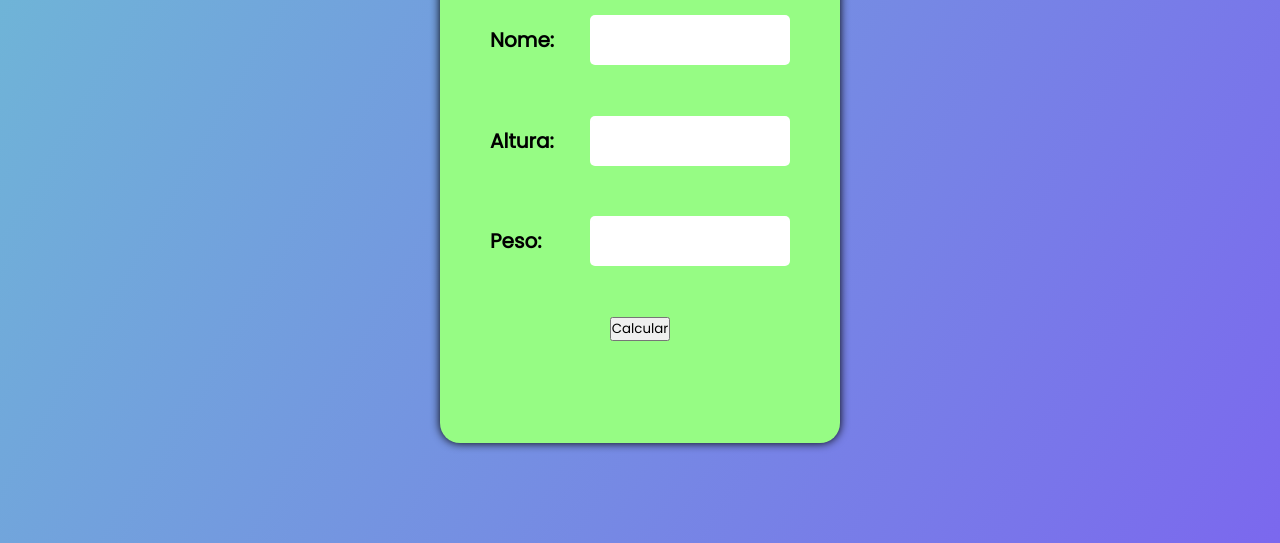
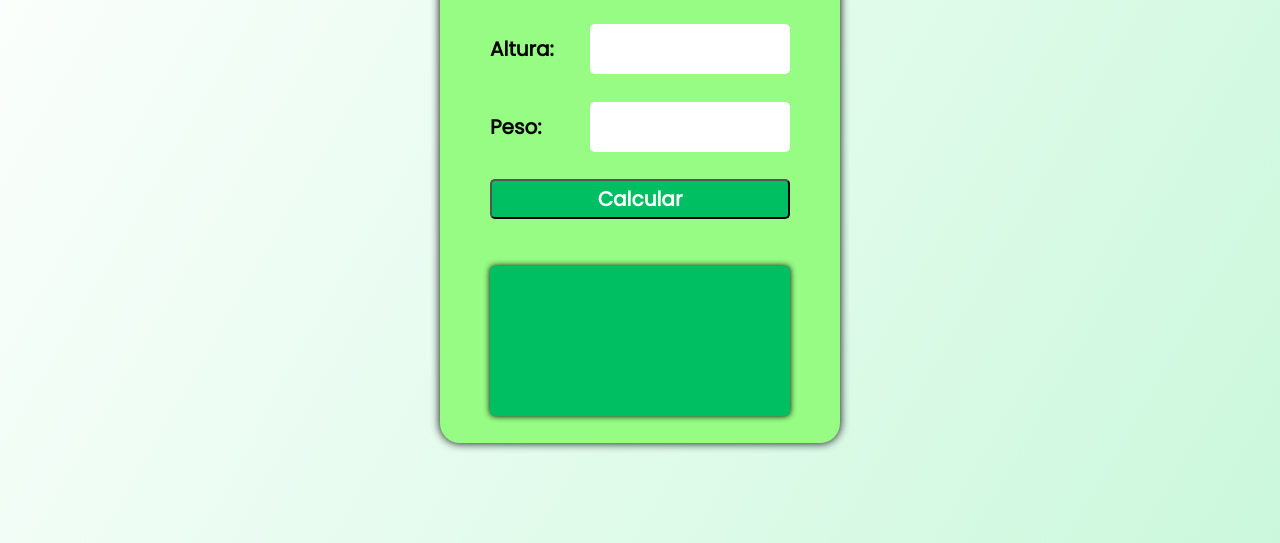
Before and after one commit to MariaCastr0/Calculadora-IMC, a plain HTML site: page index.html in a window 1280 px wide. Shown: the part 257-800 px from the top of the page. Drawn offline with Linux system fonts and the light colour scheme; files whose address does not match are found by name.

Commit message:
style.css complete

```diff
--- a/arquivos/css/style.css
+++ b/arquivos/css/style.css
@@ -8,7 +8,7 @@
 }
 
 main {
-    background: linear-gradient(120deg, #6ebbd5, 	#7B68EE);
+    background: linear-gradient(120deg, #fff, 	#cbf8dc);
     width: 100%;
     min-height: 100vh;
     display: flex;
@@ -37,7 +37,7 @@ main {
     font-size: 35px;
     font-weight: 700;
     border-bottom: solid 5px #00BF63;
-    margin-bottom: 20px;
+    padding-bottom: 26px;
   }
 
   .input {
@@ -54,8 +54,8 @@ main {
     border-radius: 5px;
     border:none;
     outline: 0;
-    font-size: 41px;
-    font-weight: 700;
+    font-size: 20px;
+    font-weight: 500;
     text-align: center;
   }
 
@@ -64,4 +64,30 @@ main {
     font-weight: 600;
   }
 
-  pablo.lima@inkluziva.org
+  button{
+    width: 300px;
+    height: 40px;
+    font-size: 20px;
+    font-weight: 600;
+    background: #00BF63;
+    color: #fff;
+    outline: none;
+    border-radius: 5px;
+    cursor: pointer;
+  }
+
+  .result{
+    display: flex;
+    margin-top: 20px;
+    align-items: center;
+    width: 300px;
+    height: 150px;
+    border-radius: 5px;
+    font: italic 1.5rem serif;
+    box-shadow: 0px 0px 6px black;
+    background: #00BF63;
+    color: black;
+    padding: 20px;
+    box-sizing: border-box;
+    user-select: none;
+  }
```
